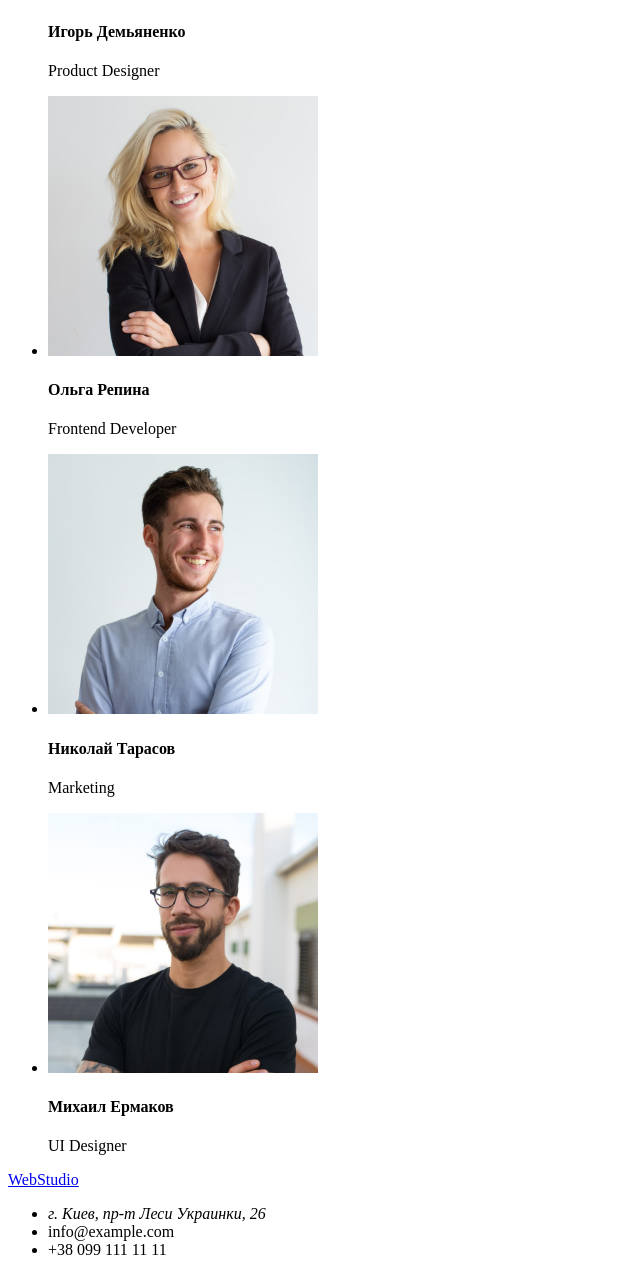
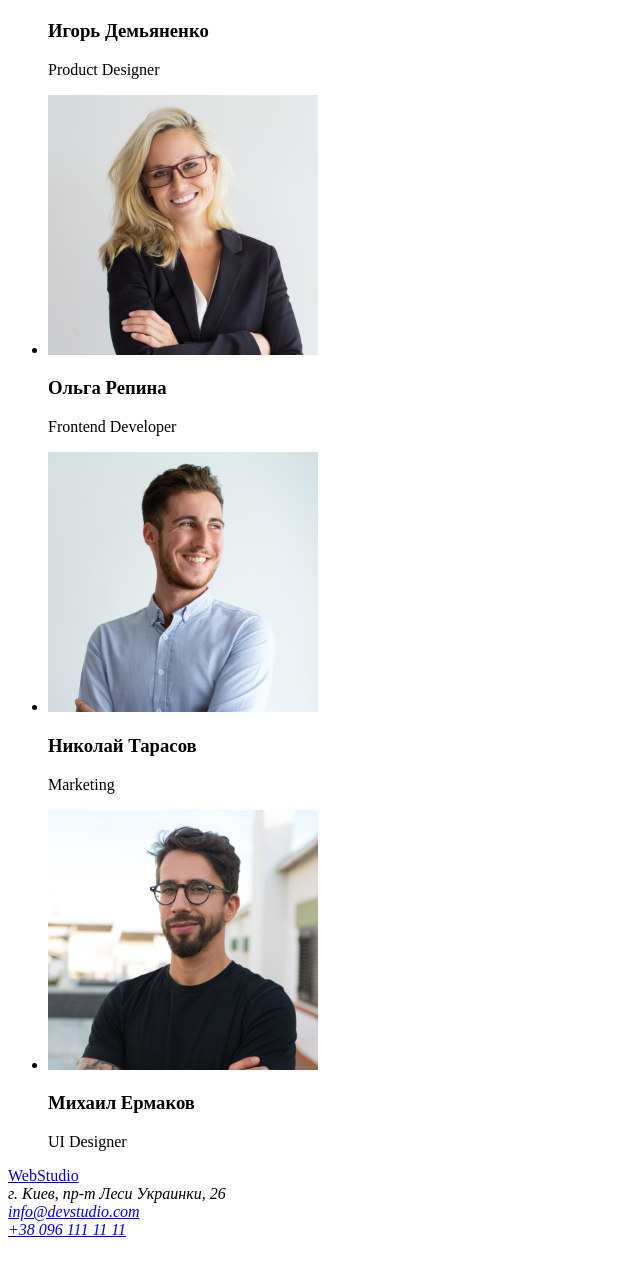
Before and after one commit to NataliiaKulchytska/goit-markup-hw-01, a plain HTML site: page index.html in a window 1280 px wide. Shown: the part 1911-3186 px from the top of the page, without its empty margins (0-640 px from the left). After the commit the page ends 3158 px from the top, so only its background shows below. Drawn offline with Linux system fonts and the light colour scheme.

Commit message:
Добавлен файл prettierrc

```diff
--- a/index.html
+++ b/index.html
@@ -1,18 +1,16 @@
 <!DOCTYPE html>
 <html lang="ru">
   <head>
-    <meta charset="UTF-8">
-    <meta http-equiv="X-UA-Compatible" content="IE=edge">
-    <meta name="viewport" content="width=device-width, initial-scale=1.0">
+    <meta charset="UTF-8" />
+    <meta http-equiv="X-UA-Compatible" content="IE=edge" />
+    <meta name="viewport" content="width=device-width, initial-scale=1.0" />
     <title>WebStudio</title>
   </head>
   <body>
     <!--Шапка сайта. С логотипом и навигация-->
     <header>
       <nav>
-            <a href="/">
-               WebStudio
-            </a>
+        <a href="./index.html"> WebStudio </a>
         <ul>
           <li><a href="">Студия</a></li>
           <li><a href="">Портфолио</a></li>
@@ -21,8 +19,7 @@
       </nav>
       <!--Контакты-->
       <ul>
-                <li><a href="mailto:info@devstudio.com">info@devstudio.com
-                </a></li>
+        <li><a href="mailto:info@devstudio.com">info@devstudio.com </a></li>
         <li><a href="tel:+380961111111">+38 096 111 11 11</a></li>
       </ul>
     </header>
@@ -30,7 +27,10 @@
     <main>
       <!--Заказ услуг-->
       <section>
-                <h1>Эффективные решения <br /> для вашего бизнеса</h1>
+        <h1>
+          Эффективные решения <br />
+          для вашего бизнеса
+        </h1>
         <button type="button">Заказать услугу</button>
       </section>
       <!--Мы предоставляем.-->
@@ -40,9 +40,7 @@
         <ul>
           <li>
             <h3>Внимание к деталям</h3>
-                        <p>
-                            Идейные соображения, а также начало повседневной работы по формированию позиции.
-                        </p>
+            <p>Идейные соображения, а также начало повседневной работы по формированию позиции.</p>
           </li>
           <li>
             <h3>Пунктуальность</h3>
@@ -58,17 +56,13 @@
           </li>
           <li>
             <h3>Современные технологии</h3>
-                        <p>
-                            Значимость этих проблем настолько очевидна, что реализация плановых заданий.
-                        </p>
+            <p>Значимость этих проблем настолько очевидна, что реализация плановых заданий.</p>
           </li>
         </ul>
       </section>
       <!--Услуги-->
       <section>
-                <h2>
-                    Чем мы занимаемся
-                </h2>
+        <h2>Чем мы занимаемся</h2>
         <ul>
           <li>
             <img src="./images/box1.jpg" alt="Создание структуры" width="370" />
@@ -79,50 +73,44 @@
           <li>
             <img src="./images/box3.jpg" alt="Цветовая гамма" width="370" />
           </li>
-
         </ul>
       </section>
 
       <!--Команда-->
       <section>
-                <h2>
-                    Наша команда
-                </h2>
+        <h2>Наша команда</h2>
         <ul>
           <li>
-                        <img src="./images/ИгорьДемьяненко.jpg" alt="Игорь Демьяненко" width="270">
-                        <h4>Игорь Демьяненко</h4>
+            <img src="./images/ИгорьДемьяненко.jpg" alt="Игорь Демьяненко" width="270" />
+            <h3>Игорь Демьяненко</h3>
             <p>Product Designer</p>
           </li>
           <li>
-                        <img src="./images/ОльгаРепина.jpg" alt="Ольга Репина" width="270">
-                        <h4>Ольга Репина</h4>
+            <img src="./images/ОльгаРепина.jpg" alt="Ольга Репина" width="270" />
+            <h3>Ольга Репина</h3>
             <p>Frontend Developer</p>
           </li>
           <li>
-                        <img src="./images/НиколайТарасов.jpg" alt="Николай Тарасов" width="270">
-                        <h4>Николай Тарасов</h4>
+            <img src="./images/НиколайТарасов.jpg" alt="Николай Тарасов" width="270" />
+            <h3>Николай Тарасов</h3>
             <p>Marketing</p>
           </li>
           <li>
-                        <img src="./images/МихаилЕрмаков.jpg" alt="Михаил Ермаков" width="270">
-                        <h4>Михаил Ермаков</h4>
+            <img src="./images/МихаилЕрмаков.jpg" alt="Михаил Ермаков" width="270" />
+            <h3>Михаил Ермаков</h3>
             <p>UI Designer</p>
           </li>
-
         </ul>
       </section>
     </main>
-            <!--Подвал-->
+    <!--Футер-->
     <footer>
       <a href="/">WebStudio</a>
-            <ul>
-              <li> <address>г. Киев, пр-т Леси Украинки, 26</address></li>
-              <li>info@example.com</li>
-              <li>+38 099 111 11 11</li>
-
-            </ul>
+      <address>
+        г. Киев, пр-т Леси Украинки, 26 <br />
+        <a href="mailto:info@devstudio.com">info@devstudio.com</a><br />
+        <a href="tel:+380961111111">+38 096 111 11 11</a><br />
+      </address>
     </footer>
-
   </body>
 </html>
```
Also changed, not shown: .prettierrc.json (added). Lines whose indentation alone changed are shown as unchanged.
